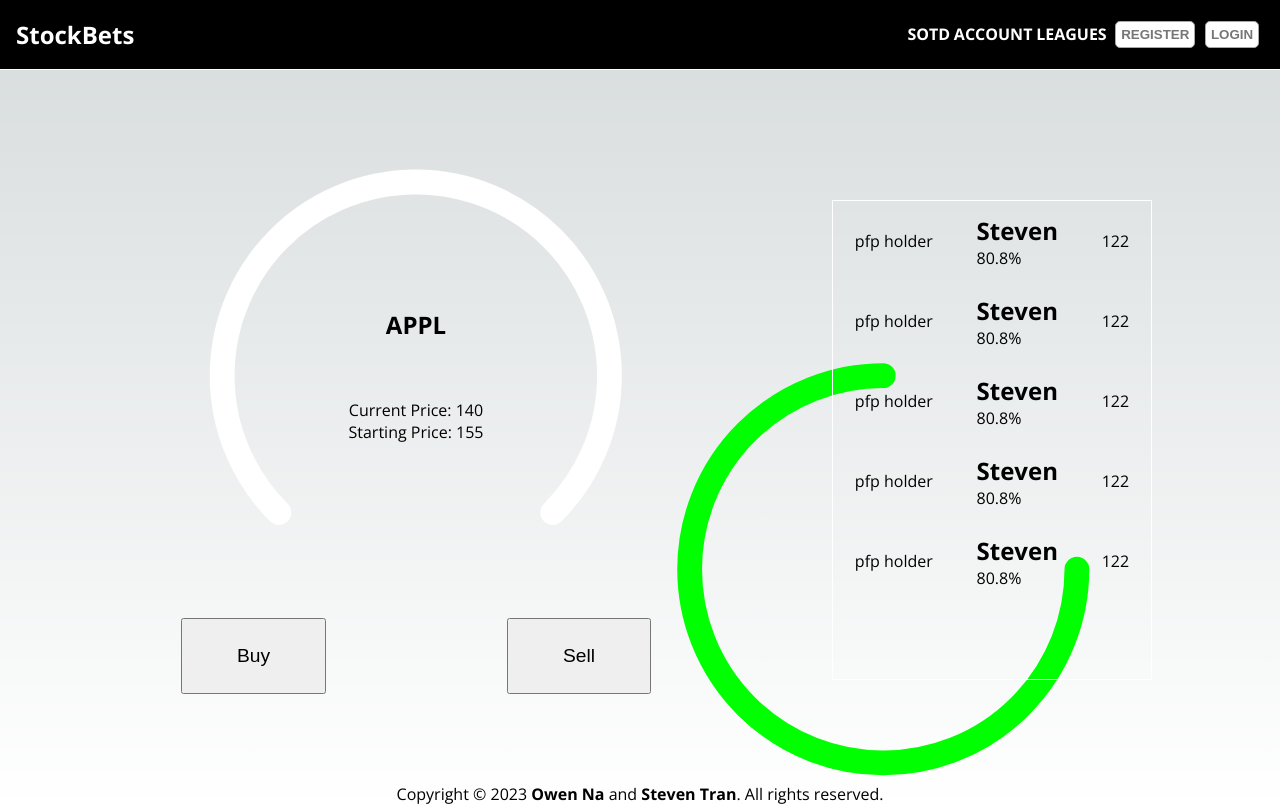
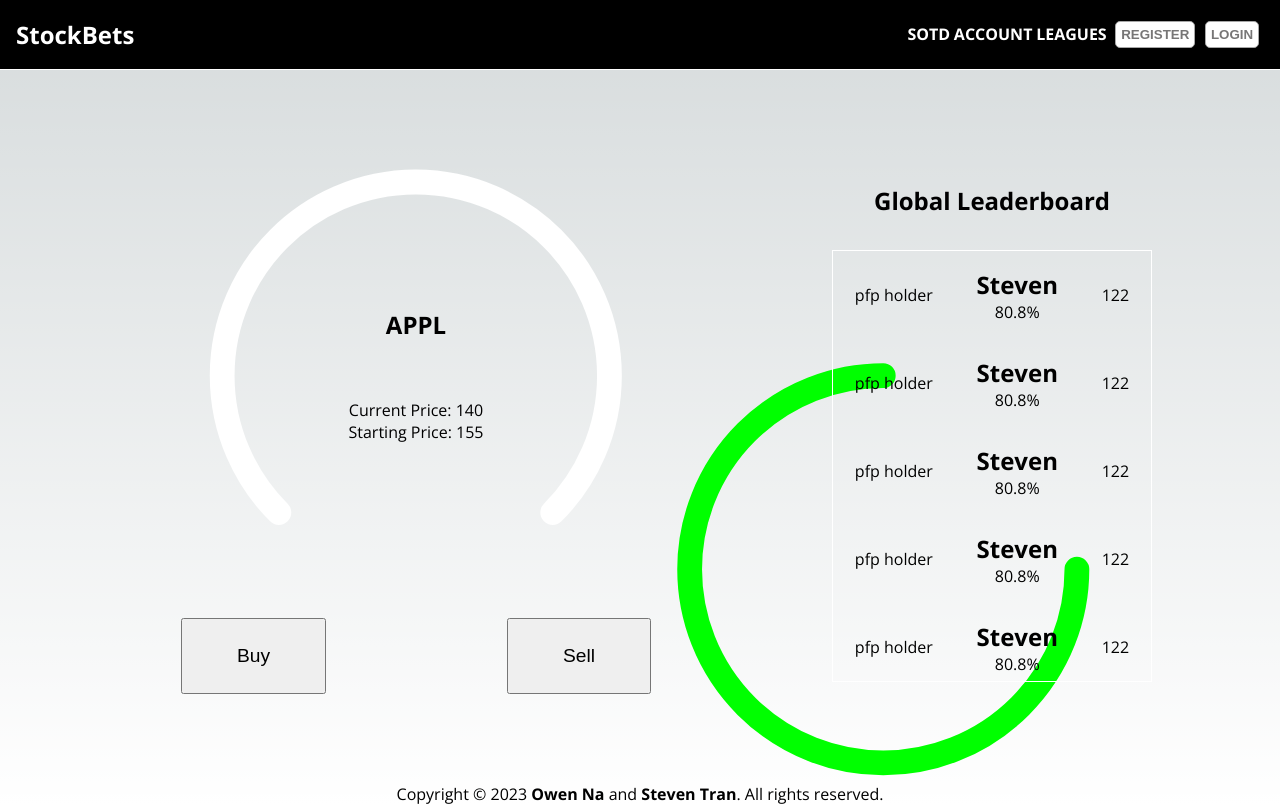
Before and after one commit to Tran-Steven/StockBets, a Next.js app: page / in a window 1280 px wide. Built offline with nearby package versions, Linux system fonts and the light colour scheme.

Commit message:
extra styling done for SOTD page

```diff
--- a/components/LeaderBoard/LeaderBoard.tsx
+++ b/components/LeaderBoard/LeaderBoard.tsx
@@ -27,6 +27,8 @@ function leaderBoardType() {
 
 export default function LeaderBoard() {
     return (
+        <div className={style.test}>
+            <h2>Global Leaderboard</h2>
             <div className={style.parent}>
                 <div>
                     {userInsert()}
@@ -36,5 +38,6 @@ export default function LeaderBoard() {
                     {userInsert()}
                 </div>
             </div>
+        </div>
     )
 }
--- a/pages/styles/LeaderBoard.module.css
+++ b/pages/styles/LeaderBoard.module.css
@@ -1,9 +1,20 @@
-.parent {
+.test {
+    display: flex;
+    flex-direction: column;
+    justify-content: center;
+    text-align: center;
     position: absolute;
-    top: 25%;
+    top: 22%;
     right: 10%;
     width: 25vw;
     height: 60vh;
+}
+
+.parent {
+    position: relative;
+    top: 7%;
+    width: 100%;
+    height: 90%;
     border: 1px white solid;
 }
 
@@ -12,5 +23,5 @@
     align-items: center;
     justify-content: space-around;
     width: 100%;
-    height: 10vh; /* Want only 5 at a time, but 20% doesn't work here? */
+    height: 11vh; /* Want only 5 at a time, but 20% doesn't work here? */
 }
--- a/pages/styles/StockOfTheDay.module.css
+++ b/pages/styles/StockOfTheDay.module.css
@@ -2,7 +2,7 @@
     width: 65vw;
     height: 70vh;
     display: flex;
-    justify-content: baseline;
+    justify-content: center;
     align-items: center;
     margin-right: 80%;
     flex-direction: column;
```
Lines whose indentation alone changed are shown as unchanged.
